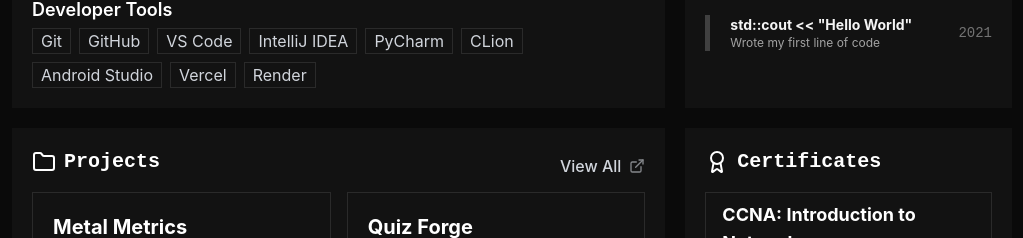
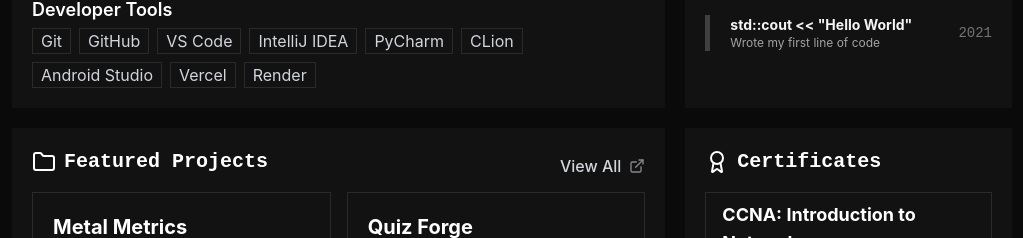
Before and after one commit to WilburStanley/web-portfolio, a React (Vite) app: page / in a window 1280 px wide. Shown: the part 1040-1278 px from the top of the page, without its empty margins (128-1151 px from the left). Built offline with nearby package versions, Linux system fonts and the light colour scheme.

Commit message:
updated ui text label

```diff
--- a/src/layout/Project.tsx
+++ b/src/layout/Project.tsx
@@ -10,7 +10,7 @@
         <div className="flex items-center mb-2 gap-2">
           <Folder />
           <h2 className="font-bold text-lg md:text-xl font-mono">
-            Projects
+            Featured Projects
           </h2>
         </div>
         <Link
```
